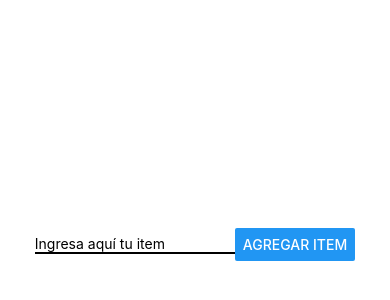
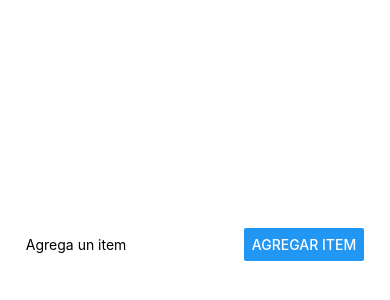
Before and after one commit to brugnoni/AppState-Brugnoni, a React Native app: screen / in a window 390 px wide. Shown: the part 178-478 px from the top of the page. Built offline with nearby package versions, Linux system fonts and the light colour scheme.

Commit message:
estilos en una constante

```diff
--- a/App.js
+++ b/App.js
@@ -7,21 +7,8 @@ export default function App() {
 
   return (
     <View style={styles.container}>
-      <View
-        style={{
-          flexDirection: "row",
-          justifyContent: "space-between",
-          alignItems: "center",
-        }}
-      >
-        <TextInput
-          placeholder="Ingresa aquí tu item"
-          style={{
-            borderBottomColor: "black",
-            borderBottomWidth: 2,
-            width: 200,
-          }}
-        />
+      <View style={styles.inputContainer}>
+        <TextInput styles={styles.input} placeholder="Agrega un item" />
         <Button title="Agregar Item" onPress={handleButton} />
       </View>
       <View></View>
@@ -36,4 +23,15 @@ const styles = StyleSheet.create({
     alignItems: "center",
     justifyContent: "center",
   },
+
+  inputContainer: {
+    flexDirection: "row",
+    justifyContent: "space-between",
+    alignItems: "center",
+  },
+  input: {
+    borderBottomColor: "black",
+    borderBottomWidth: 2,
+    width: 200,
+  },
 });
```
